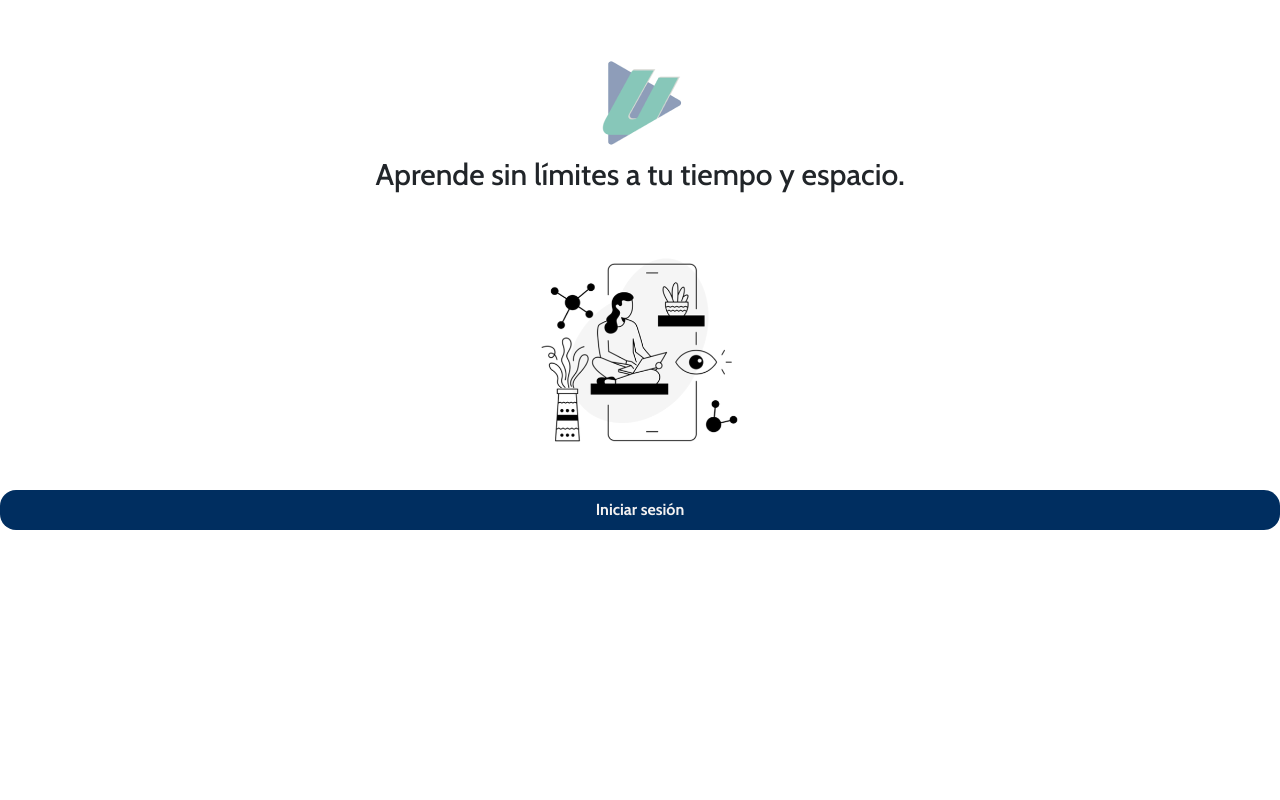
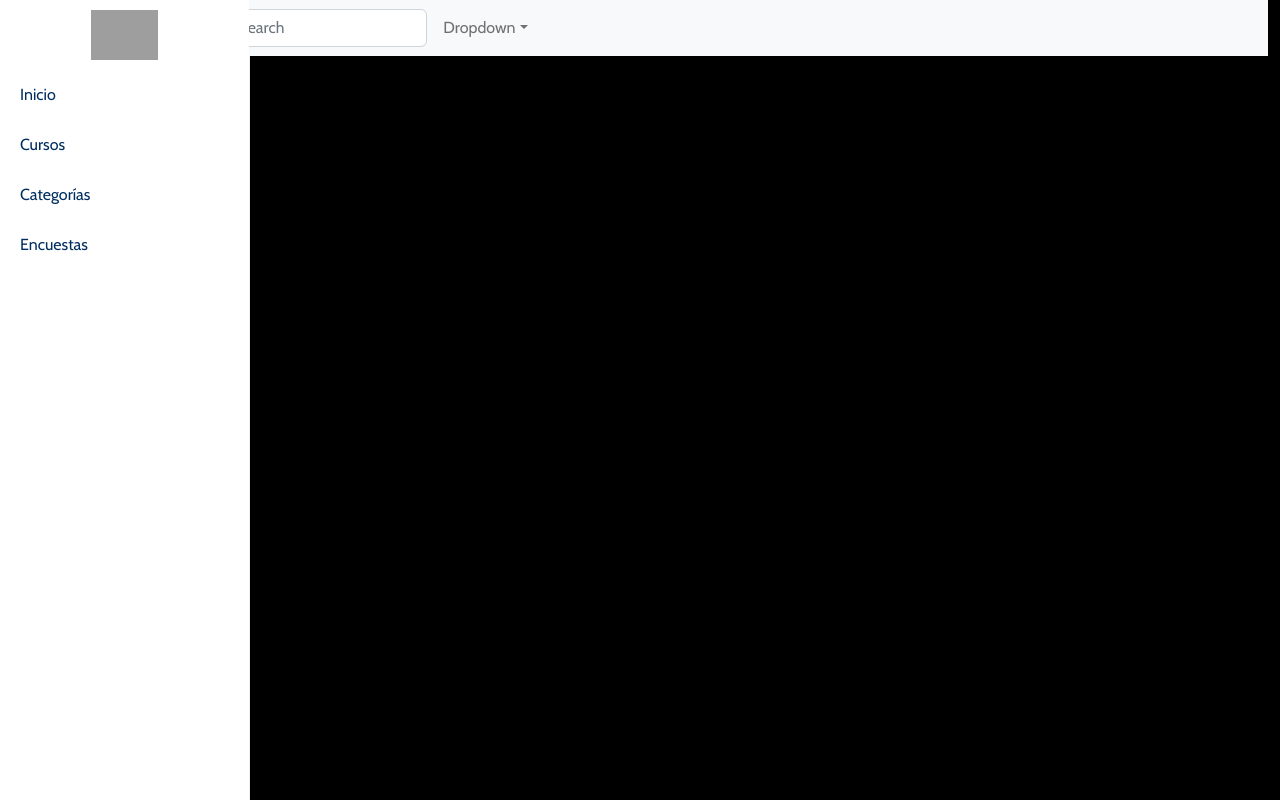
Before and after one commit to JosafatMv/sccul-web-ui, a React (Create React App) app: page / in a window 1280 px wide. Built offline with nearby package versions, Linux system fonts and the light colour scheme; grey boxes are pictures that could not be loaded.

Commit message:
added Layout

```diff
--- a/src/Pages/Home.js
+++ b/src/Pages/Home.js
@@ -1,29 +1,24 @@
 import React from 'react';
-import {ProSidebarProvider} from 'react-pro-sidebar';
-import {LateralMenu} from "../components/shared/LateralMenu";
+import { ProSidebarProvider } from 'react-pro-sidebar';
+import { LateralMenu } from '../components/shared/LateralMenu';
 import style from '../assets/css/Pages/Home.module.css';
-import {Col, Container, DropdownButton, Row} from "react-bootstrap";
-import DropdownItem from "react-bootstrap/DropdownItem";
-import {ProfileButton} from "../components/shared/ProfileButton";
-import {TopMenu} from "../components/shared/TopMenu";
+import { Col, Container, DropdownButton, Row } from 'react-bootstrap';
+import DropdownItem from 'react-bootstrap/DropdownItem';
+import { ProfileButton } from '../components/shared/ProfileButton';
+import { TopMenu } from '../components/shared/TopMenu';
 
 export const Home = () => {
-    return (
-        <Container fluid style={{backgroundColor:"black"}}>
-           <Row>
-               <Col xs={2}>
-                   <LateralMenu></LateralMenu>
-               </Col>
-               <Col xs={10}>
-                   <TopMenu></TopMenu>
+	return (
+		<div>
+            <div>
+                <h1>Hola</h1>
+            </div>
+        </div>
+	);
+};
 
-               </Col>
-           </Row>
-        </Container>
-    )
-}
-
-{/* <div className="container-fluid" style={{float:"left", position:"relative"}}>
+{
+	/* <div className="container-fluid" style={{float:"left", position:"relative"}}>
                 <div className="row">
                     <div className={`${style.sidebarContainer} col-2`}>
 
--- a/src/components/shared/LateralMenu.js
+++ b/src/components/shared/LateralMenu.js
@@ -1,11 +1,16 @@
-import React from 'react'
-import {Sidebar, Menu, MenuItem, sidebarClasses, ProSidebarProvider} from 'react-pro-sidebar';
-import styles from "../../assets/css/components/LateralMenu.module.css";
+import React from 'react';
+import {
+	Sidebar,
+	Menu,
+	MenuItem,
+	sidebarClasses,
+	ProSidebarProvider,
+} from 'react-pro-sidebar';
+import styles from '../../assets/css/components/LateralMenu.module.css';
 
 export const LateralMenu = () => {
 	return (
-
-        <div >
+		<>
 			<ProSidebarProvider>
 				<Sidebar
 					rootStyles={{
@@ -16,22 +21,32 @@ export const LateralMenu = () => {
 					}}
 				>
 					<Menu
-                        className="align-items-center"
+						className='align-items-center'
 						menuItemStyles={{
-                            button: ({level, active, disabled}) => {
+							button: ({ level, active, disabled }) => {
 								// only apply styles on first level elements of the tree
 								if (level === 0)
 									return {
 										color: active ? '#F3F1F1' : '#002E60',
-                                        backgroundColor: active ? '#004a4a' : undefined,
+										backgroundColor: active
+											? '#004a4a'
+											: undefined,
 									};
 							},
 						}}
 					>
-                        <MenuItem style={{textAlign: "center", marginTop: "10px", marginBottom: "10px"}}>
-                            <img height="50px"
-                                 src="https://ichef.bbci.co.uk/news/640/cpsprodpb/14EC6/production/_124820758_pug1.jpg"
-                                 alt=""/>
+						<MenuItem
+							style={{
+								textAlign: 'center',
+								marginTop: '10px',
+								marginBottom: '10px',
+							}}
+						>
+							<img
+								height='50px'
+								src='https://ichef.bbci.co.uk/news/640/cpsprodpb/14EC6/production/_124820758_pug1.jpg'
+								alt=''
+							/>
 						</MenuItem>
 						<MenuItem>Inicio</MenuItem>
 						<MenuItem>Cursos</MenuItem>
@@ -40,7 +55,6 @@ export const LateralMenu = () => {
 					</Menu>
 				</Sidebar>
 			</ProSidebarProvider>
-        </div>
-
-    )
-}
+		</>
+	);
+};
--- /dev/null
+++ b/src/components/shared/Layouts/Layout.js
@@ -0,0 +1,26 @@
+import { Col, Container, Row } from 'react-bootstrap';
+import { LateralMenu } from '../LateralMenu';
+import { TopMenu } from '../TopMenu';
+
+export const Layout = ({ children }) => {
+	return (
+		<Container fluid style={{ backgroundColor: 'black' }}>
+			<Row>
+				<Col
+					xs={2}
+					style={{
+						paddingLeft: '0px',
+						paddingRight: '0px',
+						marginRight: '0px',
+					}}
+				>
+					<LateralMenu></LateralMenu>
+				</Col>
+				<Col xs={10} style={{ paddingLeft: '0px' }}>
+					<TopMenu></TopMenu>
+					<Container>{children}</Container>
+				</Col>
+			</Row>
+		</Container>
+	);
+};
--- a/src/routers/AppRouter.js
+++ b/src/routers/AppRouter.js
@@ -1,17 +1,27 @@
 import { BrowserRouter, Routes, Route, Navigate } from 'react-router-dom';
+import { Layout } from '../components/shared/Layouts/Layout';
 import { Landing } from '../Pages/Auth/Landing';
 import { Login } from '../Pages/Auth/Login';
-import {Home} from "../Pages/Home";
+import { Home } from '../Pages/Home';
 
 export const AppRouter = () => {
+	const isLogged = false;
+
 	return (
 		<BrowserRouter>
+			{isLogged ? (
 				<Routes>
 					<Route path='/' element={<Landing />} />
 					<Route path='/login' element={<Login />} />
 					<Route path='/*' element={<Navigate to='/' replace />} />
+				</Routes>
+			) : (
+				<Layout>
+					<Routes>
 						<Route path='/home' element={<Home />} />
 					</Routes>
+				</Layout>
+			)}
 		</BrowserRouter>
 	);
 };
```
Also changed, not shown: 1 other file (tests, documents, lock files or other folders). Lines whose indentation alone changed are shown as unchanged.
